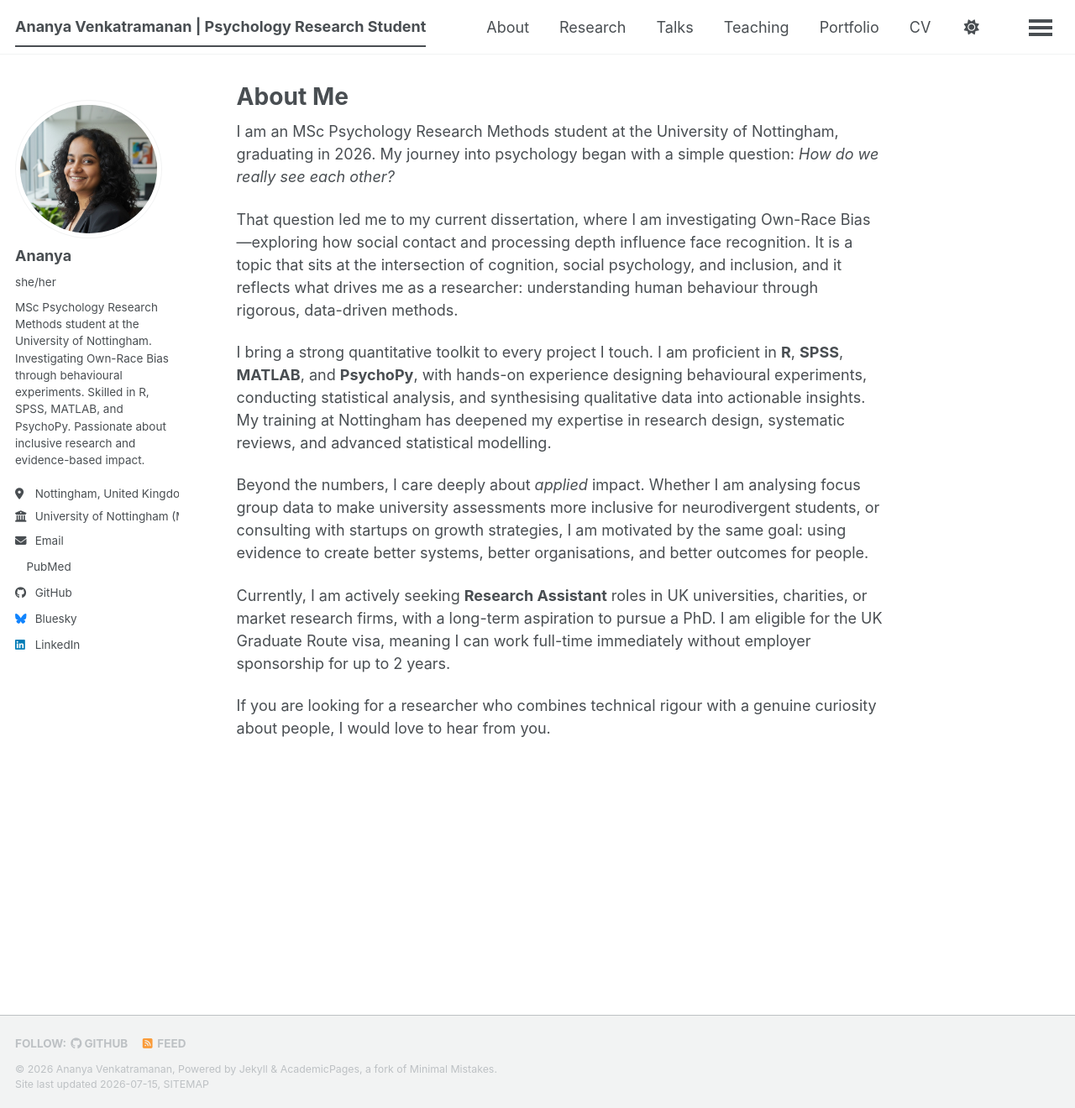
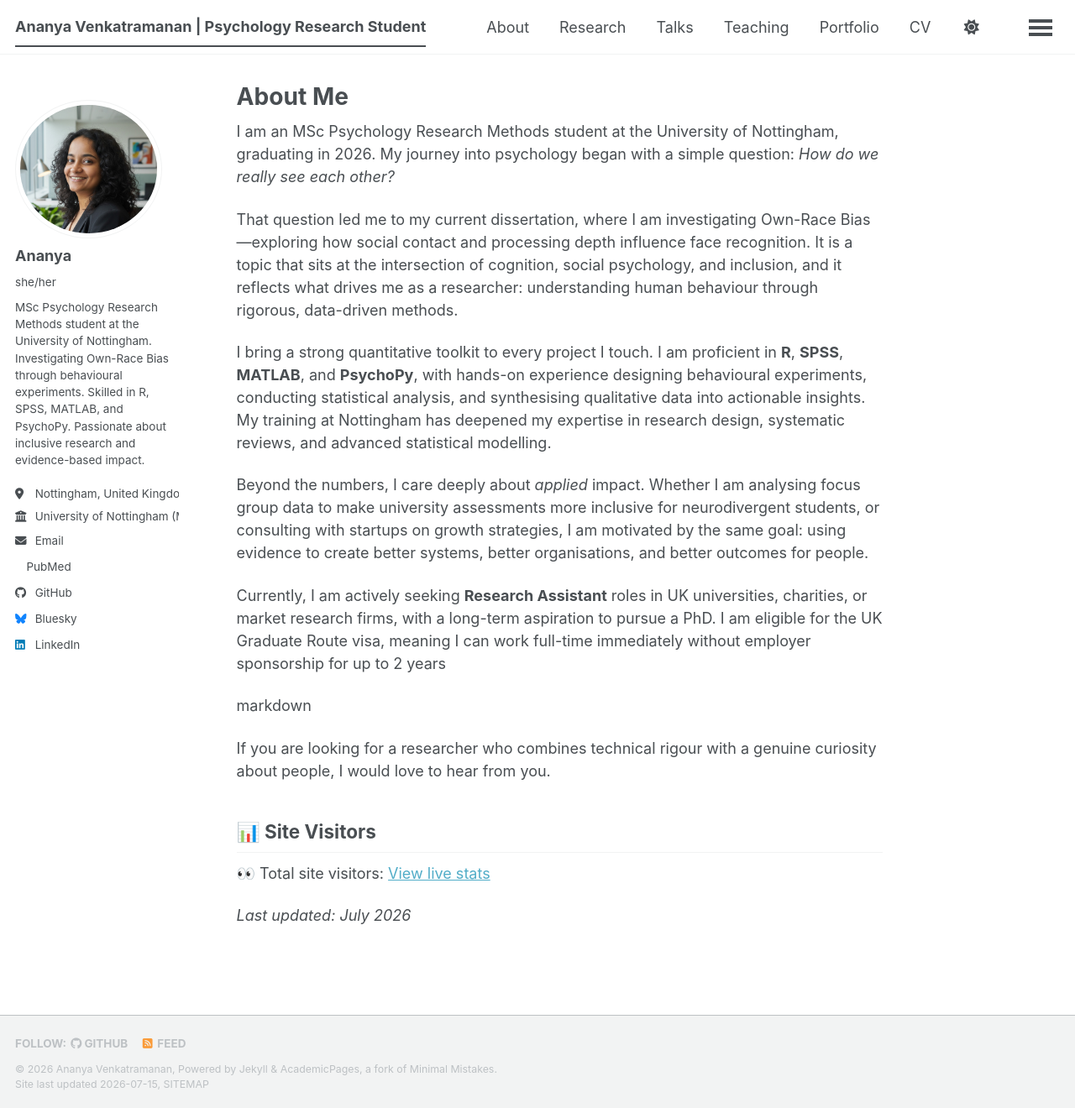
Before and after one commit to ananyav3003/ananyav3003.github.io, a Jekyll site: the page built from _pages/about.md, in a window 1280 px wide and 1320 px high. Shown: the whole window at 84% size. Built offline with Jekyll 4.4.1, drawn with Linux system fonts in a browser that asks for light colours; a style sheet for code colours, icons or effects is not loaded.

Commit message:
Update about page with site visitor stats
Added a section for site visitors and updated the last updated date.

```diff
--- a/_pages/about.md
+++ b/_pages/about.md
@@ -11,6 +11,14 @@ I bring a strong quantitative toolkit to every project I touch. I am proficient
 
 Beyond the numbers, I care deeply about *applied* impact. Whether I am analysing focus group data to make university assessments more inclusive for neurodivergent students, or consulting with startups on growth strategies, I am motivated by the same goal: using evidence to create better systems, better organisations, and better outcomes for people.
 
-Currently, I am actively seeking **Research Assistant** roles in UK universities, charities, or market research firms, with a long-term aspiration to pursue a PhD. I am eligible for the UK Graduate Route visa, meaning I can work full-time immediately without employer sponsorship for up to 2 years.
+Currently, I am actively seeking **Research Assistant** roles in UK universities, charities, or market research firms, with a long-term aspiration to pursue a PhD. I am eligible for the UK Graduate Route visa, meaning I can work full-time immediately without employer sponsorship for up to 2 years
+
+markdown
 
 If you are looking for a researcher who combines technical rigour with a genuine curiosity about people, I would love to hear from you.
+
+## 📊 Site Visitors
+
+👀 Total site visitors: [View live stats](https://cloud.umami.is/share/rzHIRieGJBb7GgJX/ananyav3003.github.io)
+
+*Last updated: July 2026*
```
